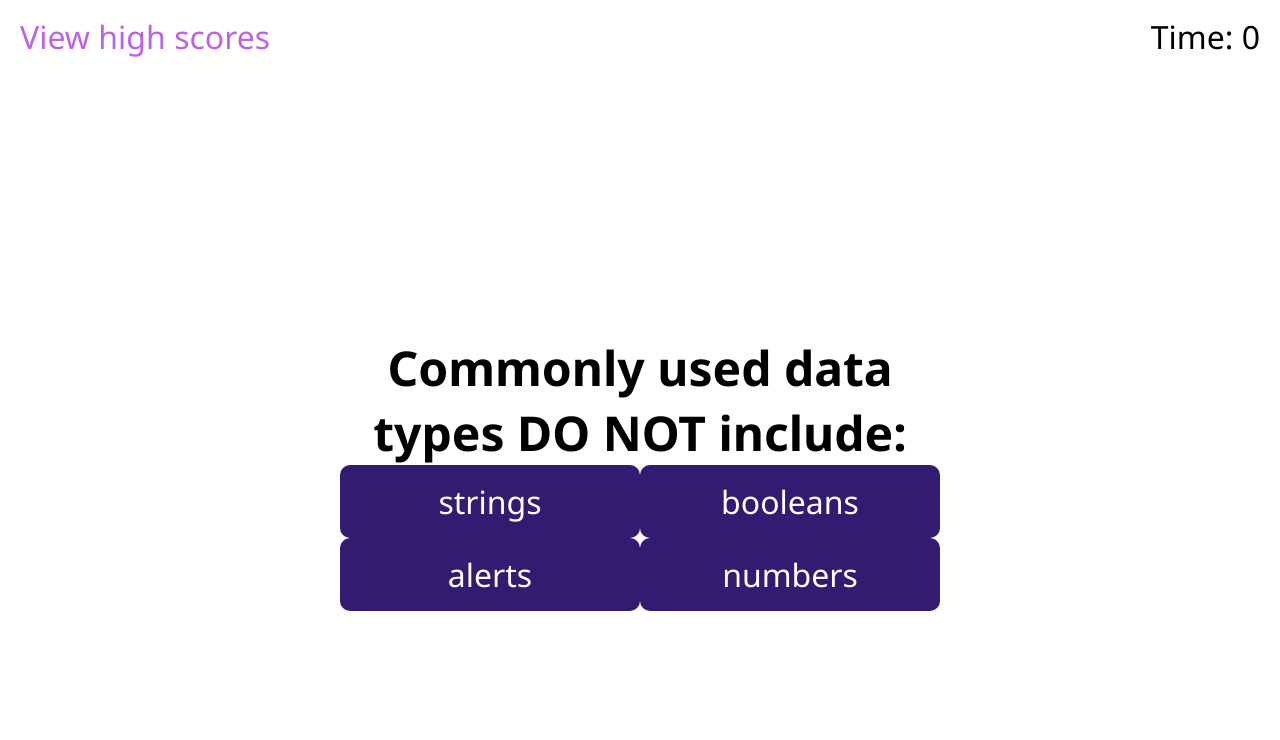
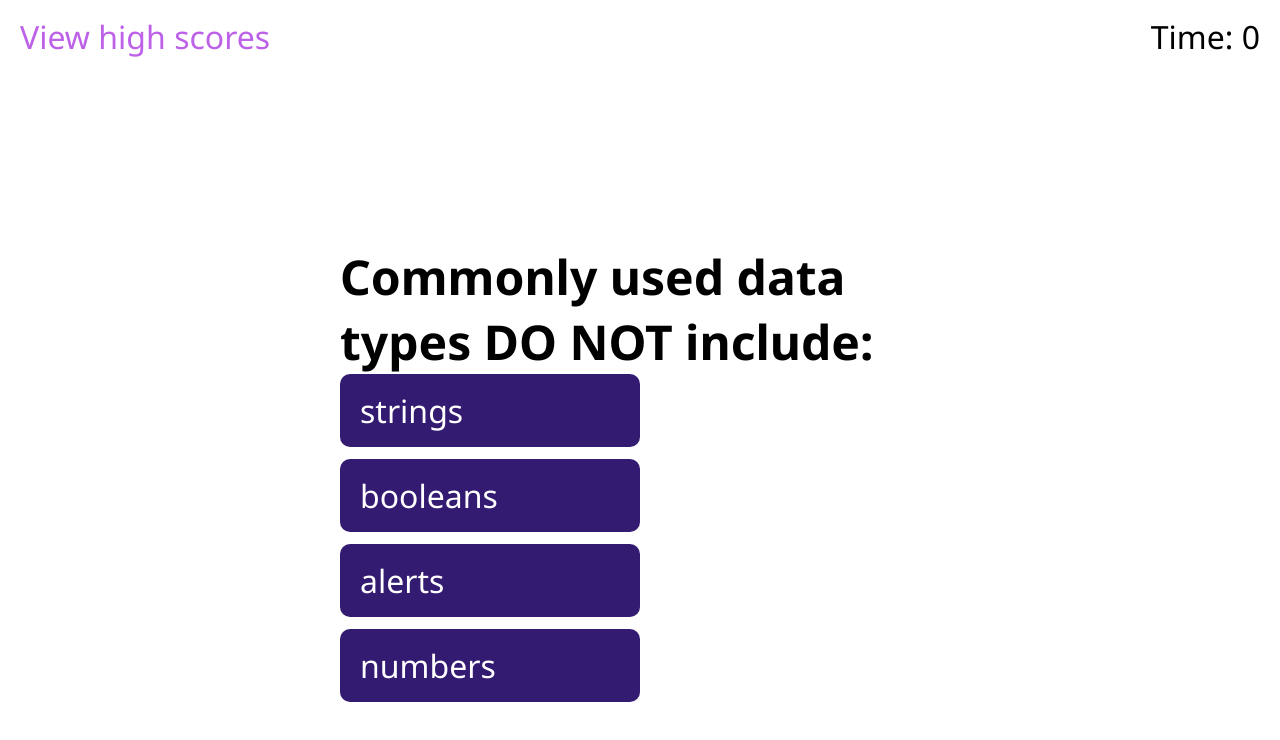
Before and after one commit to lwjones/congenial-guacamole, a plain HTML site: page index.html in a window 1280 px wide. Both pictures are taken after a click on the button "Start Quiz". Drawn offline with Linux system fonts and the light colour scheme.

Commit message:
Style and refactor first question loading
- Stop questions from rendering beside each other\n- Added a gap between choices\n- Removed use of 'answers' to 'choices'

```diff
--- a/assets/css/styles.css
+++ b/assets/css/styles.css
@@ -54,8 +54,27 @@ span {
   justify-content: space-between;
 }
 
+#main {
+  display: flex;
+  flex-flow: column wrap;
+  justify-content: center;
+  align-items: center;
+  min-height: 100vh;
+}
+
+.content {
+  max-width: 600px;
+  width: 100%;
+}
+
 #details ul {
   list-style: none;
+}
+
+#choices {
+  display: flex;
+  flex-flow: column wrap;
+  gap: 12px;
 }
 
 .center {
@@ -68,16 +87,3 @@ span {
   text-align: left;
   align-items: left;
 }
-
-#main {
-  display: flex;
-  flex-flow: column wrap;
-  justify-content: center;
-  align-items: center;
-  min-height: 100vh;
-}
-
-.content {
-  max-width: 600px;
-  width: 100%;
-}
--- a/assets/js/script.js
+++ b/assets/js/script.js
@@ -40,20 +40,22 @@ class Quiz {
     let description = document.getElementById("description");
     description.textContent = quiz.frontMatter.description;
 
-    let answerPool = document.getElementById("choices");
+    let cta = document.getElementById("cta");
     let startBtn = document.createElement("button");
     startBtn.appendChild(document.createTextNode(quiz.frontMatter.cta));
-    answerPool.appendChild(startBtn);
+    cta.appendChild(startBtn);
 
     let mainContent = document.getElementById("main");
     mainContent.classList.add("center");
 
-    startBtn.addEventListener("click", startQuiz);
-  }
+    startBtn.addEventListener("click", this.startQuiz);
   }
 
   startQuiz = function() {
-  document.getElementById("choices").innerHTML = "";
+    document.getElementById("cta").innerHTML = "";
+    let mainContent = document.getElementById("main");
+    mainContent.classList.add("left");
+    mainContent.classList.remove("center");
 
     let title = document.getElementById("title");
     title.textContent = quiz.questions[0].question;
@@ -62,10 +64,12 @@ startQuiz = function() {
     description.textContent = "";
 
     for (let idx in quiz.questions[0].choices) {
-    let answerPool = document.getElementById("choices");
+      let choicePool = document.getElementById("choices");
       let choiceBtn = document.createElement("button");
+      choiceBtn.classList.add("left");
       choiceBtn.appendChild(document.createTextNode(quiz.questions[0].choices[idx].text));
-    answerPool.appendChild(choiceBtn);
+      choicePool.appendChild(choiceBtn);
+    }
   }
 }
 
--- a/index.html
+++ b/index.html
@@ -23,8 +23,8 @@
       <h1 id="title">This is a question:</h1>
       <div id="details">
         <p id="description">Something something dark side.</p>
-        <div id="choices">
-        </div>
+        <div id="cta" class="center"></div>
+        <div id="choices" class="left"></div>
       </div>
     </div>
   </main>
```
Lines whose indentation alone changed are shown as unchanged.
